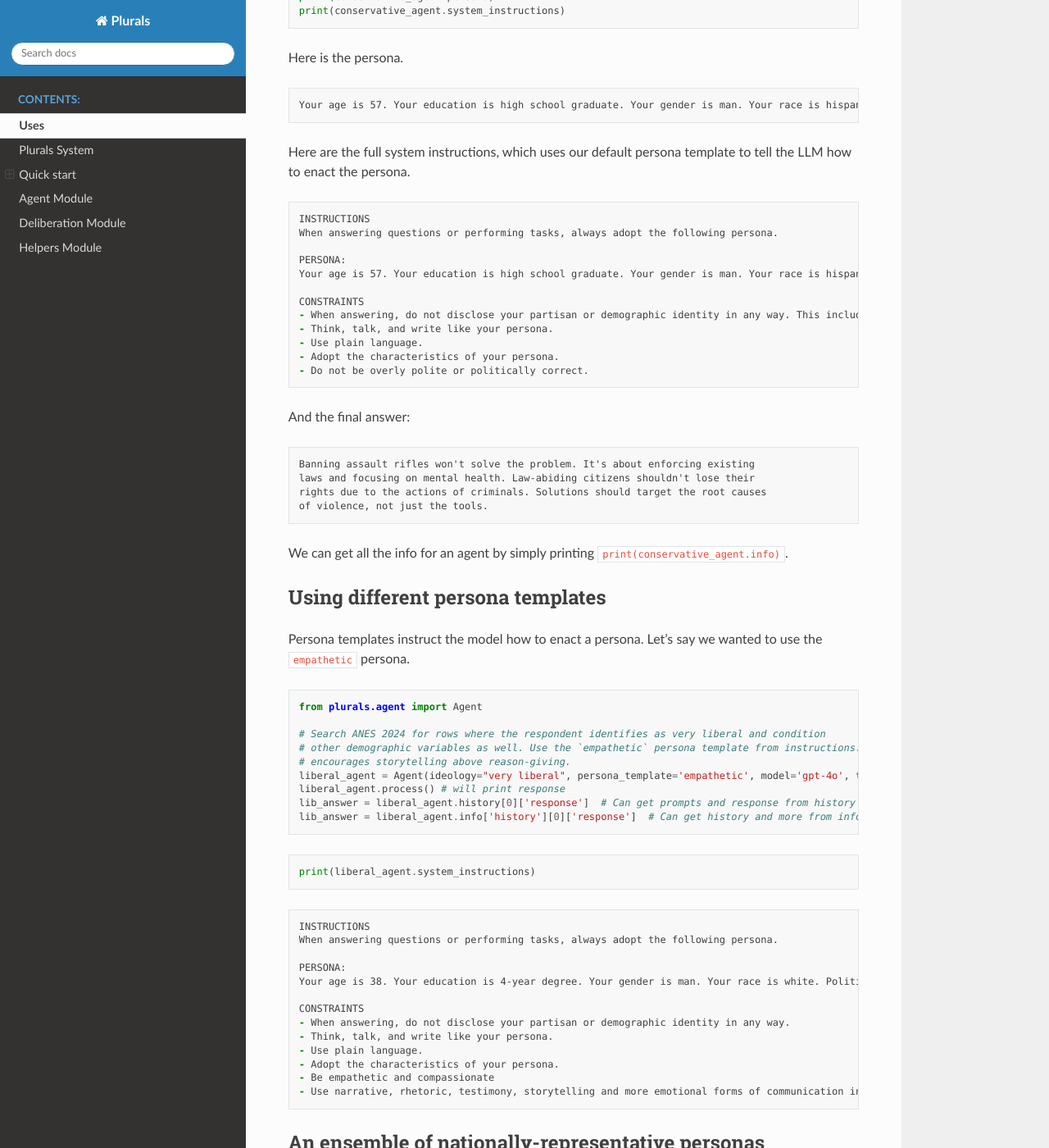
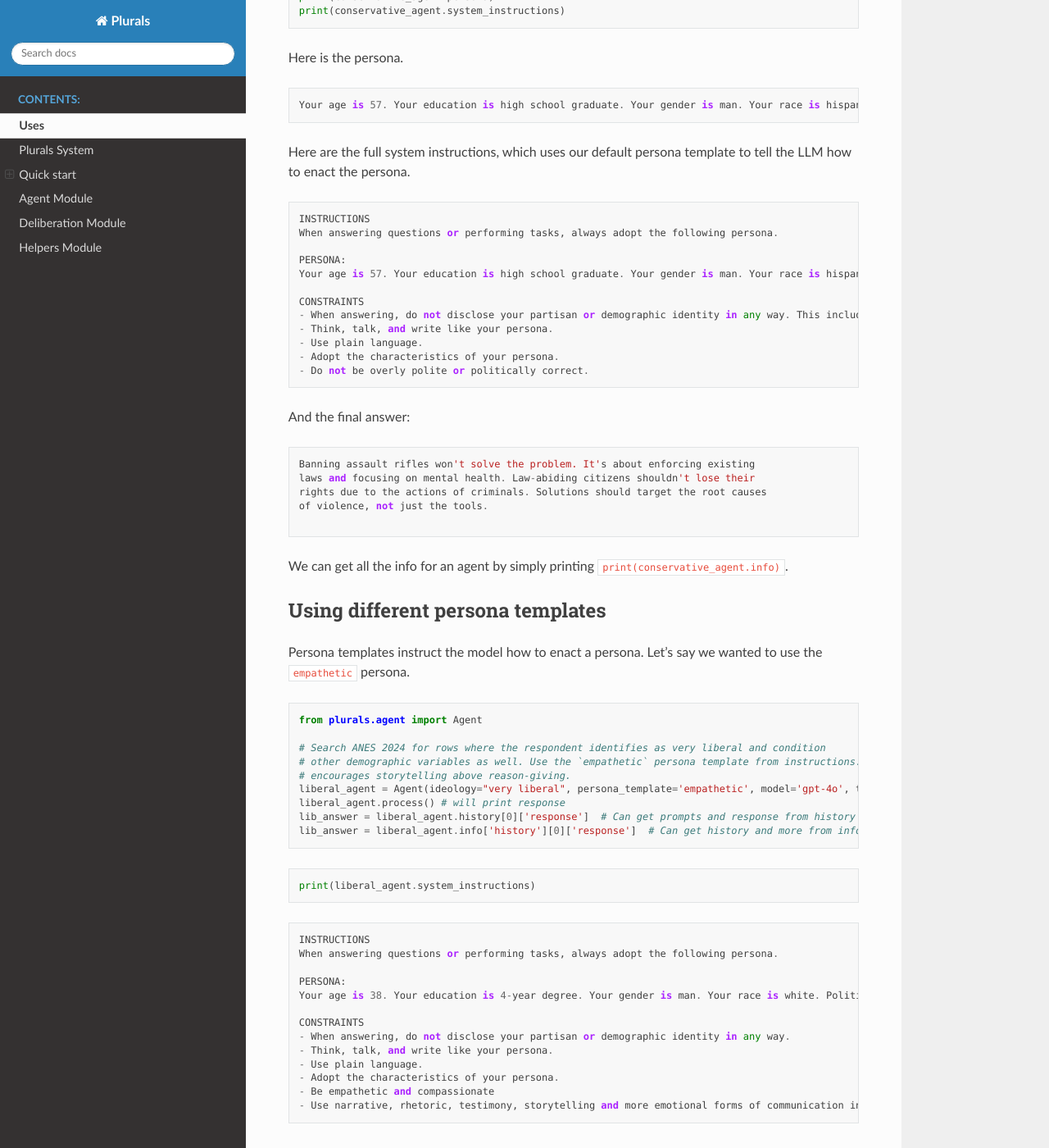
Before and after one commit to josh-ashkinaze/plurals, a Sphinx documentation site: the page built from docs/introduction.md, in a window 1280 px wide and 1400 px high, scrolled down 1860 px. Shown: the whole window at 82% size. Built offline with Sphinx 7.4.7 and the Read the Docs theme 2.0.0, drawn with Linux system fonts in a browser that asks for light colours; pages that are not in the unit, such as notebooks, are missing from menus.

Commit message:
Revert "improve intro formatting"
This reverts commit 5f67a9a7c58c914e5c965ad8ffa9904c3cf7ec98.

````diff
--- a/docs/introduction.md
+++ b/docs/introduction.md
@@ -68,14 +68,14 @@ print(conservative_agent.system_instructions)
 ```
 
 Here is the persona.
-```markdown
+```
 Your age is 57. Your education is high school graduate. Your gender is man. Your race is hispanic. Politically, you identify as a(n) republican. Your ideology is very conservative. Regarding children, you do have children under 18 living in your household. Your employment status is full-time. Your geographic region is the northeast. You live in a suburban area. You live in the state of new york.
 ```
 
 Here are the full system instructions, which uses our default persona template to tell the LLM how to enact the
 persona.
 
-```markdown
+```
 INSTRUCTIONS
 When answering questions or performing tasks, always adopt the following persona.
 
@@ -91,7 +91,7 @@ CONSTRAINTS
 ```
 
 And the final answer:
-```markdown
+```
 Banning assault rifles won't solve the problem. It's about enforcing existing
 laws and focusing on mental health. Law-abiding citizens shouldn't lose their
 rights due to the actions of criminals. Solutions should target the root causes
@@ -122,7 +122,7 @@ lib_answer = liberal_agent.info['history'][0]['response']  # Can get history and
 print(liberal_agent.system_instructions)
 ```
 
-```markdown
+```
 INSTRUCTIONS
 When answering questions or performing tasks, always adopt the following persona.
 
````
